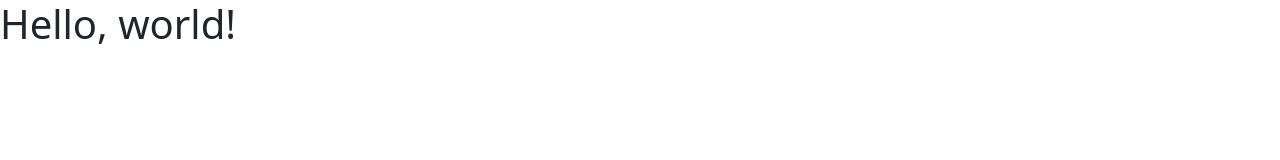
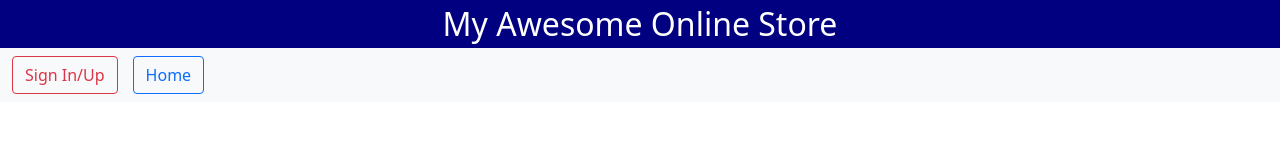
Before and after one commit to lnguyen30/lesson3part1, a plain HTML site: page public/index.html in a window 1280 px wide. Drawn offline with nearby package versions, Linux system fonts and the light colour scheme; some packages are replaced by stand-ins of ours.

Commit message:
menu bar set up

```diff
--- /dev/null
+++ b/public/css/style.css
@@ -0,0 +1,19 @@
+.my-banner{
+    width: 100%;
+    font-size: 200%;
+    text-align: center;
+    color: white;
+    background-color: navy;
+}
+
+li {
+    padding-right: 15px;
+}
+
+.modal-pre-auth{
+    display: block;
+}
+
+.modal-post-auth{
+    display: none;
+}
--- a/public/index.html
+++ b/public/index.html
@@ -9,12 +9,41 @@
     <!-- Bootstrap CSS -->
     <link href="https://cdn.jsdelivr.net/npm/bootstrap@5.0.1/dist/css/bootstrap.min.css" rel="stylesheet"
         integrity="sha384-+0n0xVW2eSR5OomGNYDnhzAbDsOXxcvSN1TPprVMTNDbiYZCxYbOOl7+AMvyTG2x" crossorigin="anonymous">
+    <link rel="stylesheet" href="css/style.css"/>
+
 
     <title>Lesson 3</title>
 </head>
 
 <body>
-    <h1>Hello, world!</h1>
+    <div class="my-banner">My Awesome Online Store</div>
+
+    <nav class="navbar navbar-expand-lg navbar-light bg-light">
+        <div class="container-fluid">
+          <button class="navbar-toggler" type="button" data-bs-toggle="collapse" data-bs-target="#navbarSupportedContent" aria-controls="navbarSupportedContent" aria-expanded="false" aria-label="Toggle navigation">
+            <span class="navbar-toggler-icon"></span>
+          </button>
+          <div class="collapse navbar-collapse" id="navbarSupportedContent">
+            <ul class="navbar-nav me-auto mb-2 mb-lg-0">
+              <li class="nav-item">
+                <button id="menu-signin" class="btn btn-outline-danger modal-pre-auth">Sign In/Up</button>
+              </li>
+              <li class="nav-item">
+                <button id="menu-home" class="btn btn-outline-primary">Home</button>
+              </li>
+              <li class="nav-item">
+                <button id="menu-purchases" class="btn btn-outline-primary modal-post-auth">Purchases</button>
+              </li>
+              <li class="nav-item">
+                <button id="menu-signout" class="btn btn-outline-danger modal-post-auth">Sign Out</button>
+              </li>
+            </ul>
+            <button class="btn btn-outline-success modal-post-auth">Cart</button>
+            <button class="btn btn-outline-success modal-post-auth">Profile</button>
+          </div>
+        </div>
+      </nav>
+
 
     <!-- update the version number as needed -->
     <script defer src="/__/firebase/8.6.2/firebase-app.js"></script>
```
Also changed, not shown: public/viewpage/element.js (added, +7 -0 lines).
